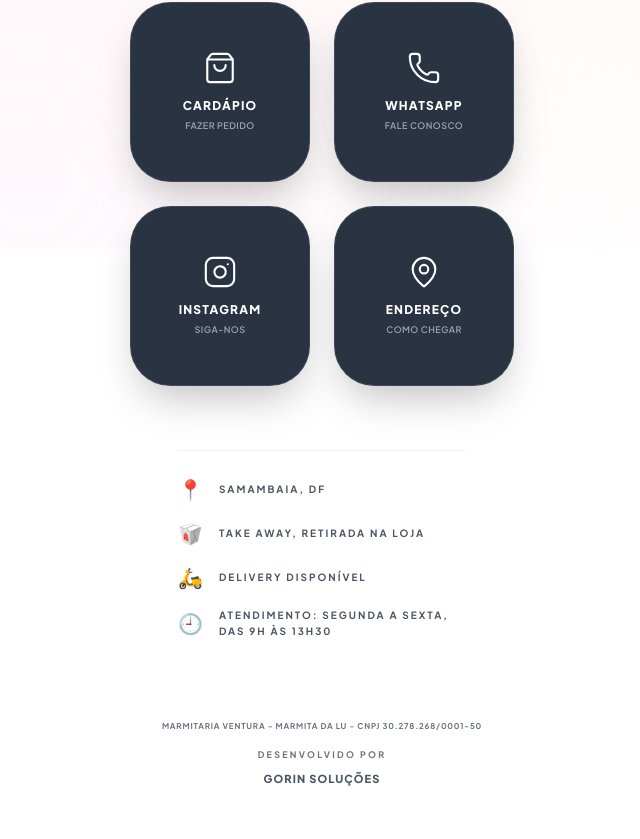
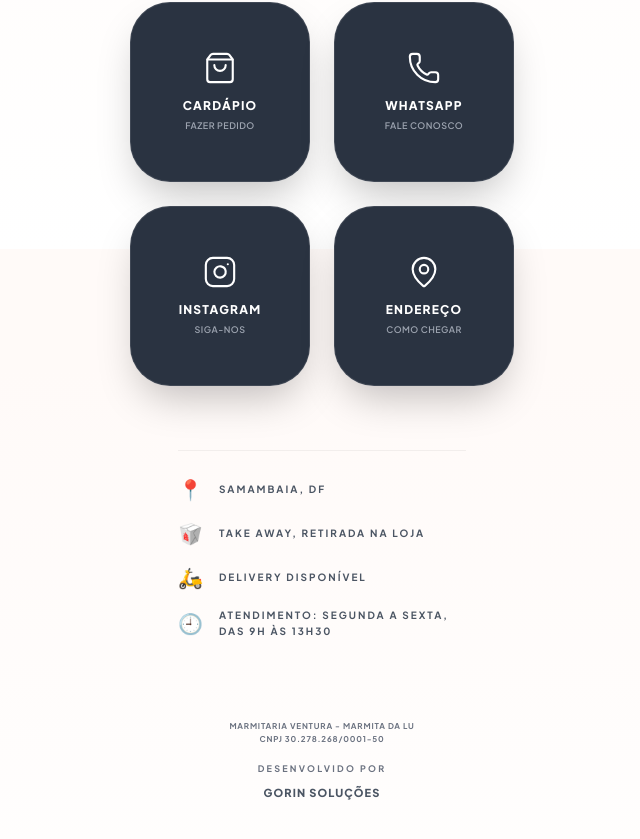
Before and after one commit to mateusgorin/Venturamarmitaria, a React (Vite) app: page / in a window 1280 px wide. Shown: the part 551-1390 px from the top of the page, without its empty margins (318-958 px from the left). Built offline with nearby package versions, Linux system fonts and the light colour scheme; a web font is replaced by a local one.

Commit message:
feat: Improve app branding and styling
Updates the application title and footer to more accurately reflect the business name "Marmitaria Ventura". Also introduces a subtle gradient background for the body and adjusts the mesh background styling for a more premium feel.

```diff
--- a/App.tsx
+++ b/App.tsx
@@ -203,9 +203,10 @@ const HomeScreen: React.FC<{ onTabChange: (tab: Tab) => void }> = ({ onTabChange
 
       {/* Footer Branding */}
       <div className="mt-auto text-center py-4 px-4">
-        <p className="text-[8px] text-gray-500 font-bold uppercase tracking-[0.1em] mb-4">
-          Marmitaria Ventura - Marmita da Lu - CNPJ 30.278.268/0001-50
-        </p>
+        <div className="text-[8px] text-gray-500 font-bold uppercase tracking-[0.1em] mb-4 leading-relaxed">
+          <p>Marmitaria Ventura - Marmita da Lu</p>
+          <p>CNPJ 30.278.268/0001-50</p>
+        </div>
         <p className="text-[9px] text-gray-500 font-bold uppercase tracking-[0.25em] mb-1">Desenvolvido por</p>
         <a
           href="https://www.gorinsolucoes.com.br"
--- a/index.html
+++ b/index.html
@@ -14,7 +14,7 @@
   <meta name="theme-color" content="#fffaf8">
   <meta name="apple-mobile-web-app-capable" content="yes">
   <meta name="apple-mobile-web-app-status-bar-style" content="black-translucent">
-  <meta name="apple-mobile-web-app-title" content="Ventura">
+  <meta name="apple-mobile-web-app-title" content="Marmitaria Ventura">
   <link rel="apple-touch-icon" href="https://i.postimg.cc/YCNtJQ1p/marmitariaventura-20260208-0003.webp">
   <link rel="icon" type="image/webp" href="https://i.postimg.cc/YCNtJQ1p/marmitariaventura-20260208-0003.webp">
 
@@ -80,10 +80,16 @@
     body {
       font-family: 'Plus Jakarta Sans', sans-serif;
       -webkit-tap-highlight-color: transparent;
-      background-color: #ffffff;
+      background: linear-gradient(to bottom, #fffaf8 0%, #fffaf8 15%, #ffffff 100%);
+      background-attachment: fixed;
       color: #1a1a1a;
       overflow-x: hidden;
       min-height: 100vh;
+      margin: 0;
+    }
+
+    html {
+      background: #fffaf8;
     }
 
     /* Fundo Mesh Glass Profissional */
@@ -91,7 +97,7 @@
       position: fixed;
       inset: 0;
       z-index: -1;
-      background: linear-gradient(to bottom, #fffaf8 0%, #ffffff 100%);
+      pointer-events: none;
       overflow: hidden;
     }
 
```
Also changed, not shown: public/manifest.json.
